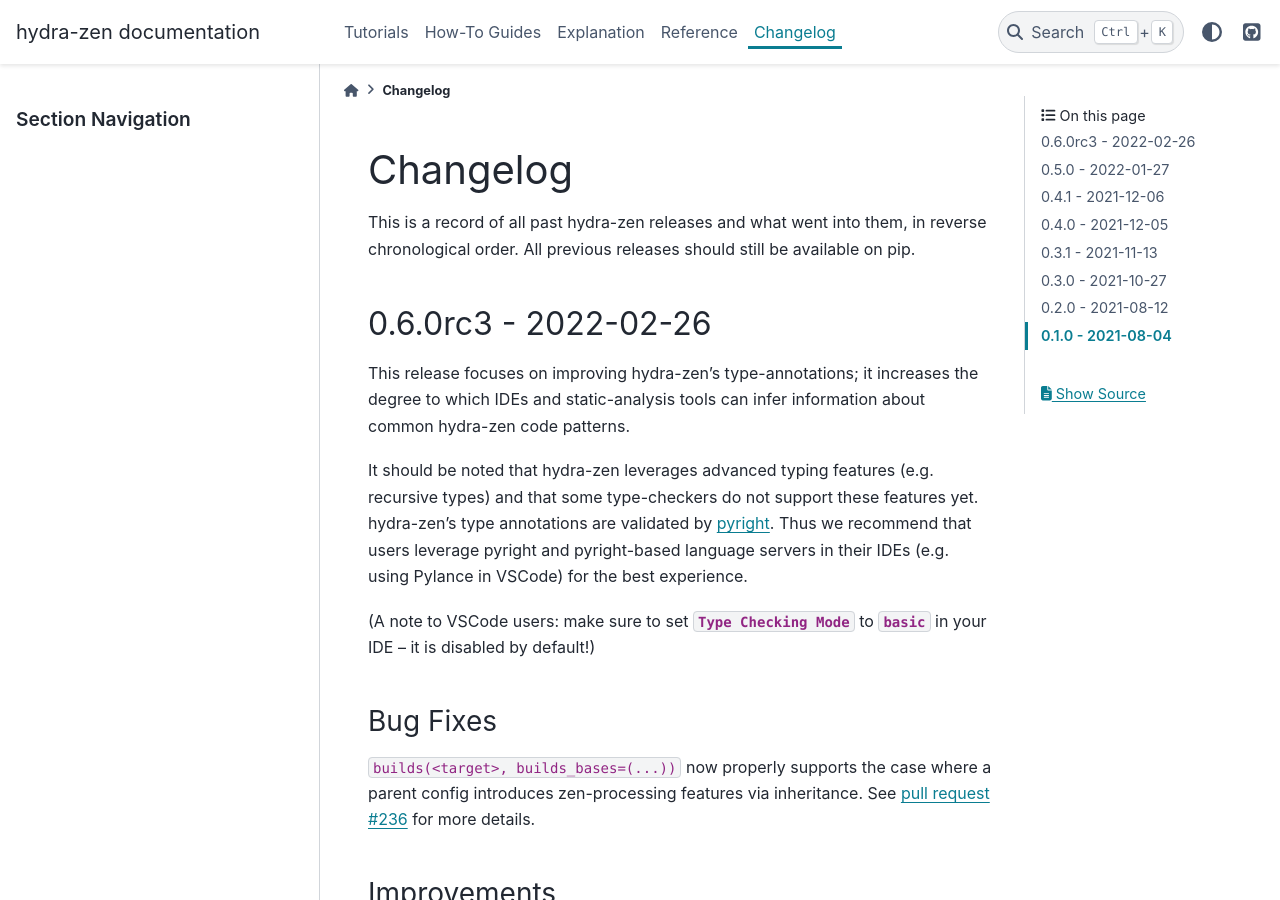
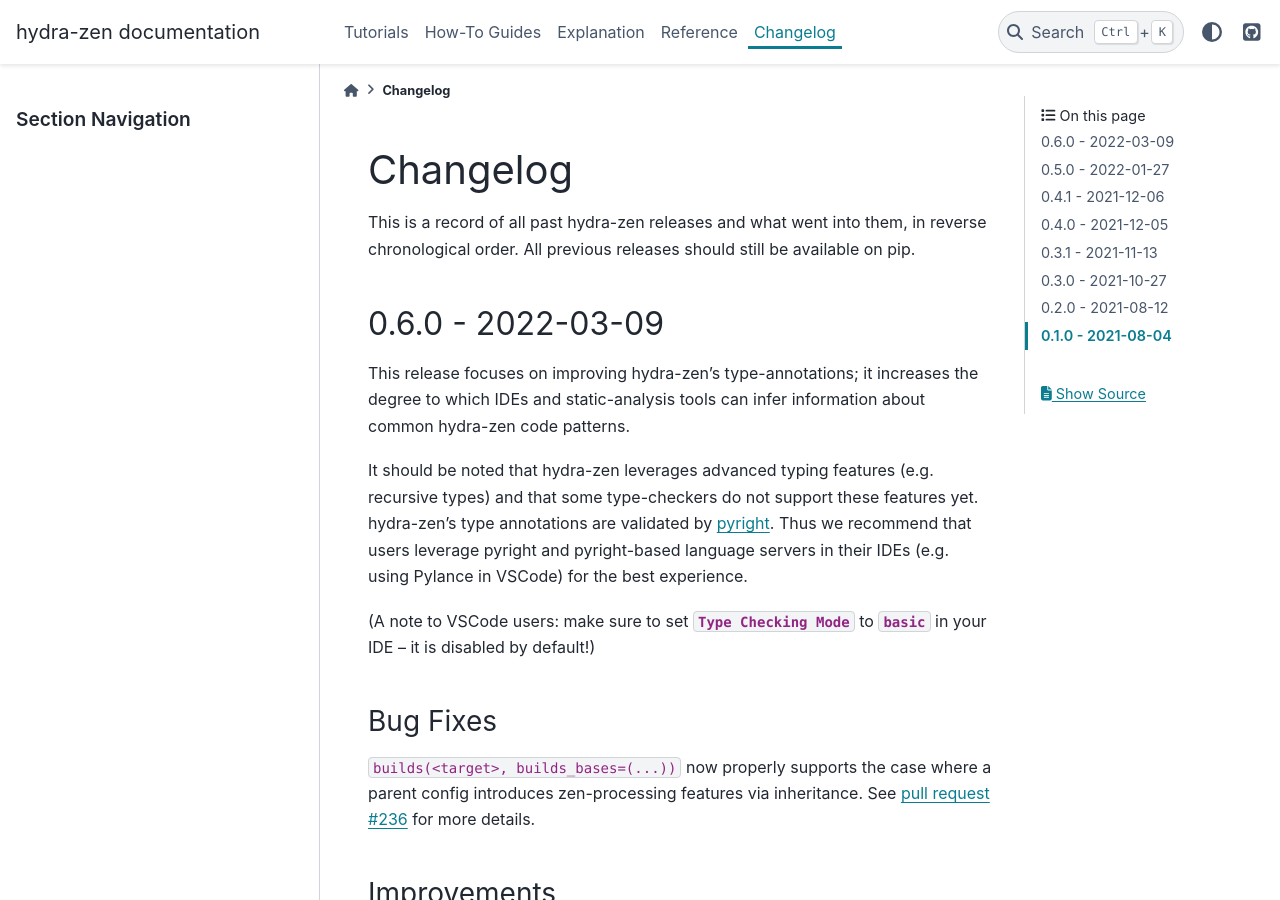
Before and after one commit to mit-ll-responsible-ai/hydra-zen, a Sphinx documentation site: the page built from docs/source/changes.rst, in a window 1280 px wide and 900 px high. Built offline with Sphinx 7.4.7 and the PyData theme 0.15.4, drawn with Linux system fonts in a browser that asks for light colours; the version number could not be read and is left out.

Commit message:
Update changelog

```diff
--- a/docs/source/changes.rst
+++ b/docs/source/changes.rst
@@ -10,9 +10,9 @@
 
 .. _v0.6.0:
 
----------------------
-0.6.0rc3 - 2022-02-26
----------------------
+------------------
+0.6.0 - 2022-03-09
+------------------
 
 This release focuses on improving hydra-zen's type-annotations; it increases the
 degree to which IDEs and static-analysis tools can infer information about common
```
